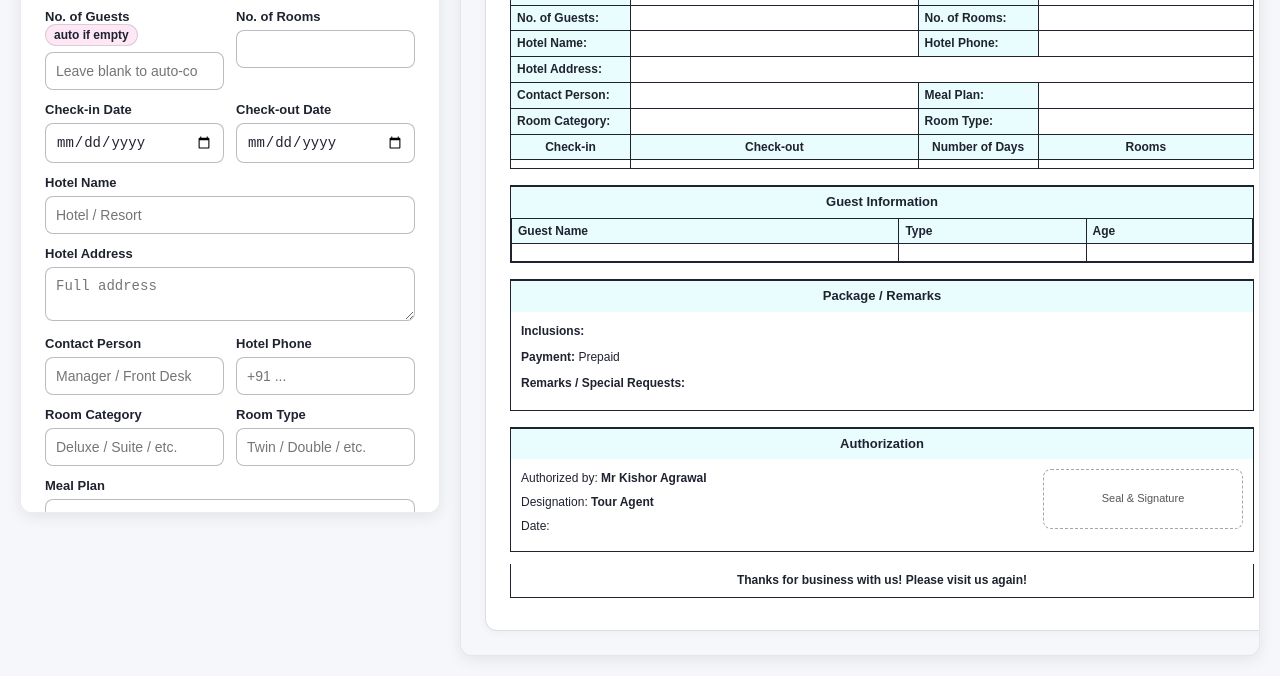
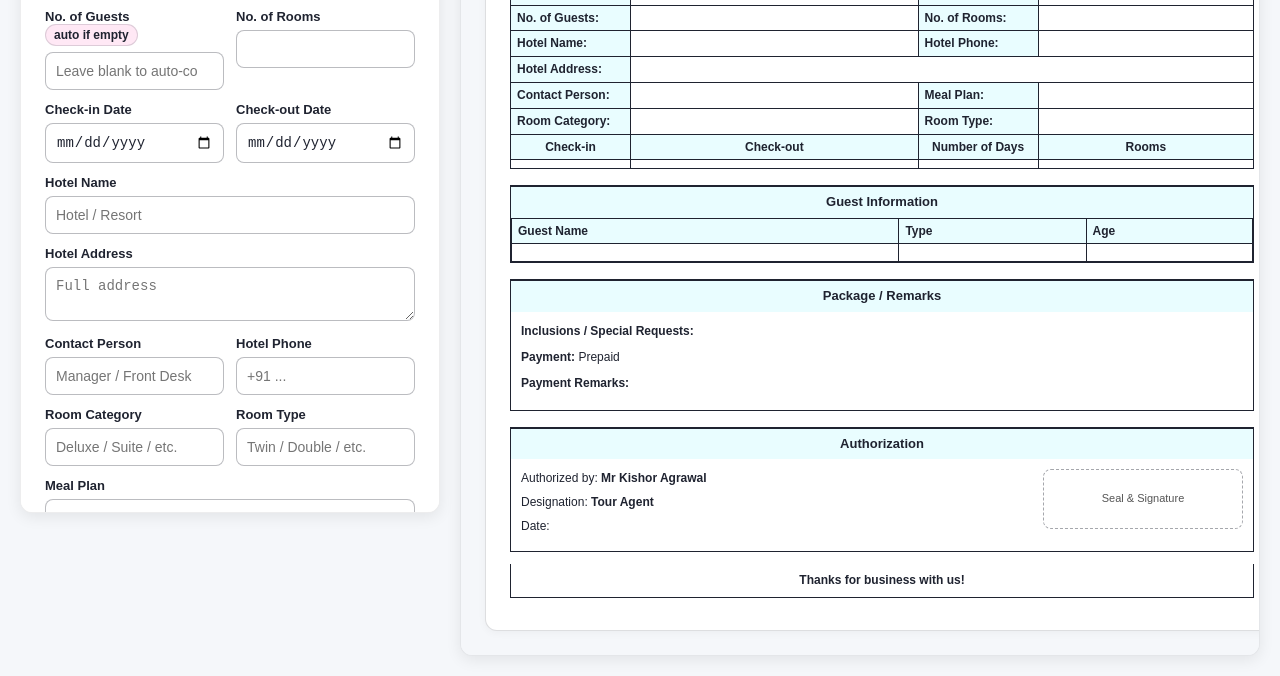
Before and after one commit to riddhiskasliwal/tourtok, a plain HTML site: page index.html in a window 1280 px wide. Shown: the part 227-903 px from the top of the page. Drawn offline with nearby package versions, Linux system fonts and the light colour scheme.

Commit message:
format changes

```diff
--- a/index.html
+++ b/index.html
@@ -589,7 +589,7 @@
       <button class="generate-btn" id="generatePdf" type="button">Generate PDF</button>
 
       <div class="hint">
-        Preview updates live. GST is fixed to 08ABHPA4270A1ZA. Authorized by is fixed to “Mr Kishor Agrawal”, Designation “Tour Agent”.
+        Preview updates live. GST is fixed to 08ABHPA4270A1ZA. Authorized by is fixed to “Mr Kishor Agrawal”, Designation “GM”.
       </div>
     </div>
 
@@ -703,7 +703,7 @@
         <div class="section-header">Package / Remarks</div>
         <div class="details-block">
           <div class="details-line">
-            <span class="details-label">Inclusions:</span>
+            <span class="details-label">Inclusions / Special Requests:</span>
             <span id="previewInclusions"></span>
           </div>
           <div class="details-line">
@@ -711,7 +711,7 @@
             <span id="previewPayment"></span>
           </div>
           <div class="details-line">
-            <span class="details-label">Remarks / Special Requests:</span>
+            <span class="details-label">Payment Remarks:</span>
             <span id="previewRemarks"></span>
           </div>
         </div>
@@ -732,7 +732,7 @@
         </div>
 
         <div class="thankyou-bar">
-          Thanks for business with us! Please visit us again!
+          Thanks for business with us!
         </div>
 
       </div>
```
Also changed, not shown: 1 other file.
